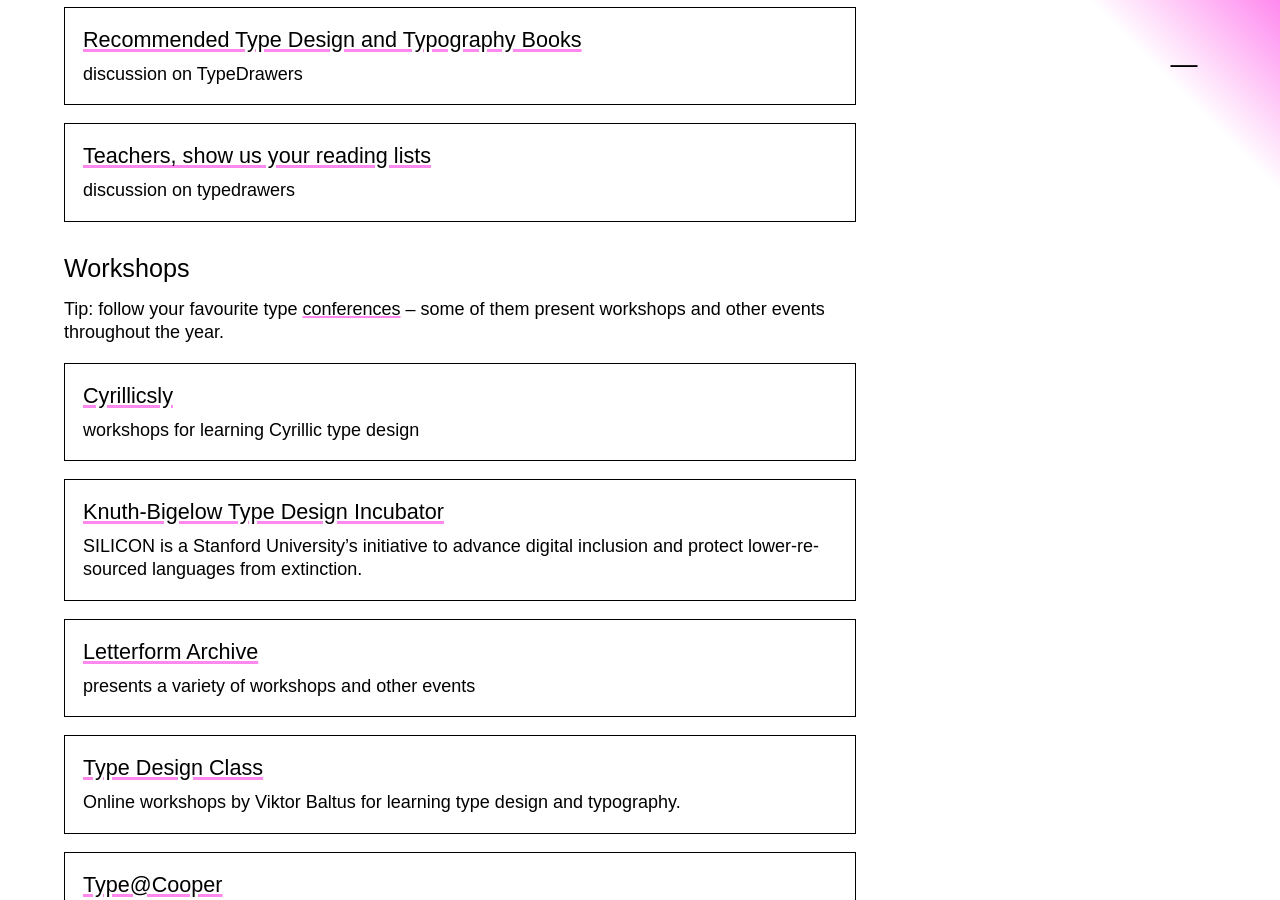
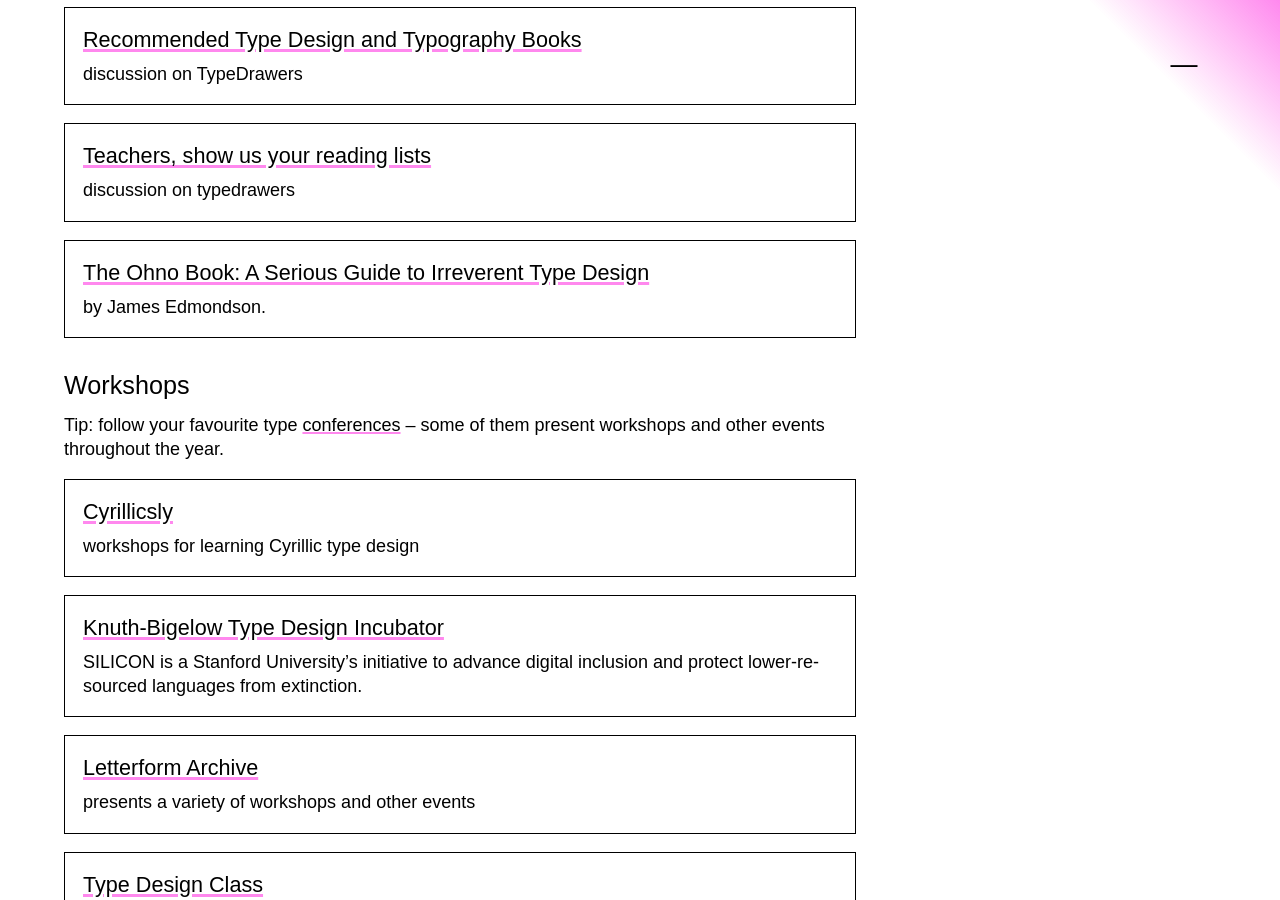
Before and after one commit to justinpenner/type-design-resources, a Jekyll site: the page built from index.md, in a window 1280 px wide and 900 px high, scrolled down 2892 px. Built offline with Jekyll 4.4.1, drawn with Linux system fonts in a browser that asks for light colours; some web fonts are replaced.

Commit message:
added ohno book

```diff
--- a/_data/data.yaml
+++ b/_data/data.yaml
@@ -49,6 +49,9 @@
               url: https://legible-typography.com/en/
             - name: Spanish version
               url: https://legible-typography.com/es/
+          - name: "The Ohno Book: A Serious Guide to Irreverent Type Design"
+            url: https://ohnotype.co/info/book/
+            description: by James Edmondson.
           - name: Recommended Type Design and Typography Books
             url: https://typedrawers.com/discussion/1275/recommended-type-design-and-typography-books/p1
             description: discussion on TypeDrawers
```
